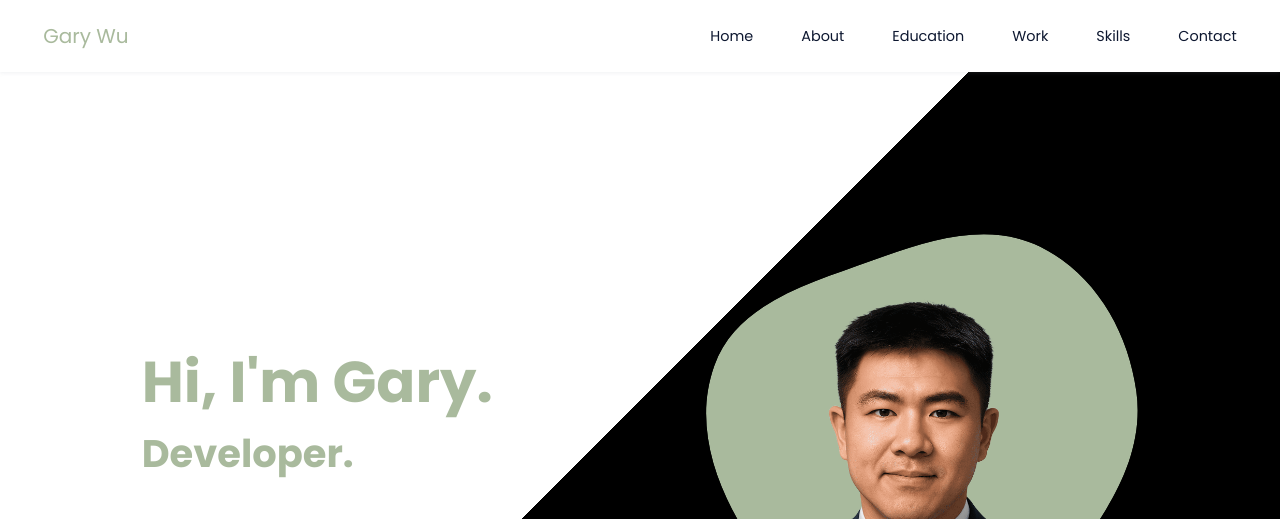
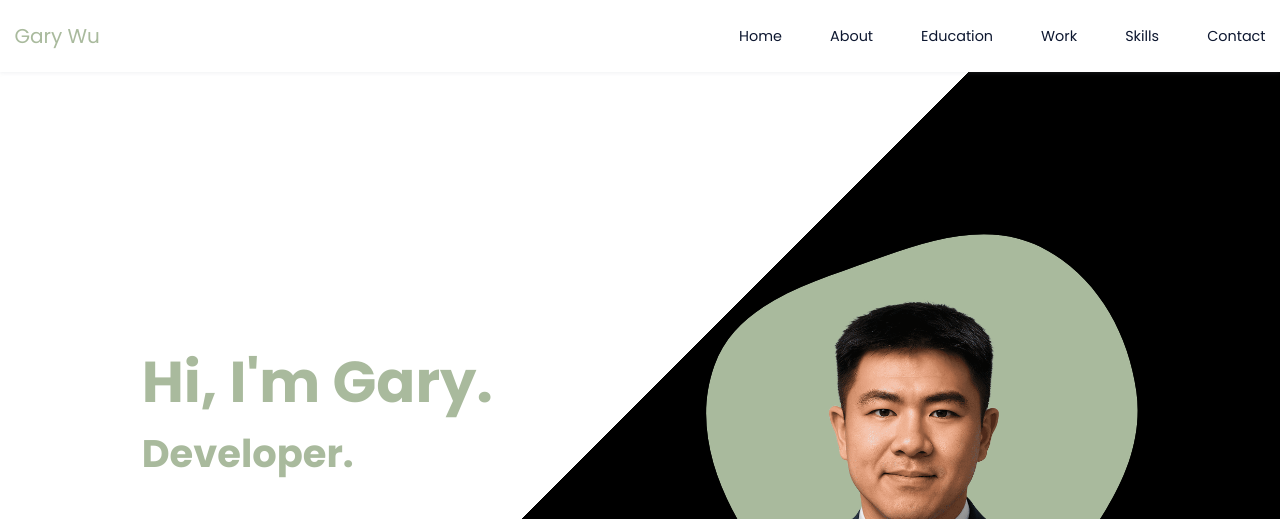
Before and after one commit to garywu98/garywu98.github.io, a plain HTML site: page index.html in a window 1280 px wide. Shown: the top 519 px of the page. Drawn offline with nearby package versions, Linux system fonts and the light colour scheme.

Commit message:
fix nav spacing

```diff
--- a/assets/css/styles.css
+++ b/assets/css/styles.css
@@ -129,8 +129,8 @@ img {
   justify-content: space-between;
   align-items: center;
   font-weight: var(--font-semi);
-  margin-left: 3em;
-  margin-right: 3em;
+  margin-left: 1em;
+  margin-right: 1em;
 }
 @media screen and (max-width: 767px) {
   .nav__menu {
```
